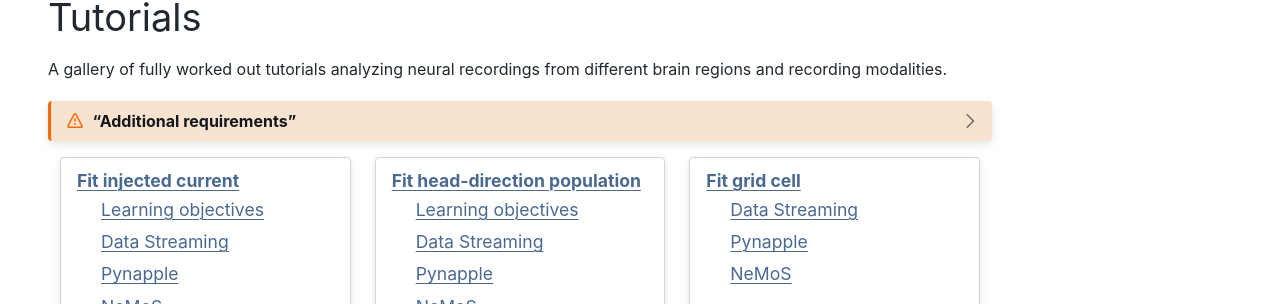
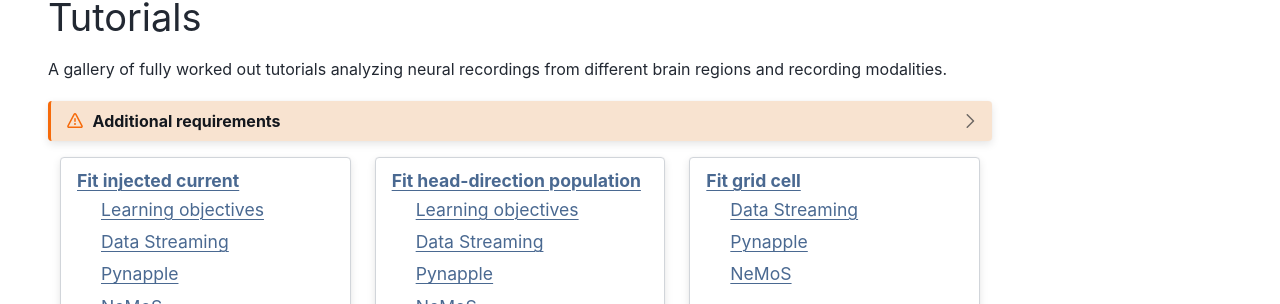
Before and after one commit to flatironinstitute/nemos, a Sphinx documentation site: the page built from docs/tutorials/README.md, in a window 1280 px wide and 1249 px high. Shown: the part 215-519 px from the top of the window. Built offline with Sphinx 7.4.7 and the PyData theme 0.15.4, drawn with Linux system fonts in a browser that asks for light colours.

Commit message:
removed "" on admonition title

```diff
--- a/docs/tutorials/README.md
+++ b/docs/tutorials/README.md
@@ -2,7 +2,7 @@
 
 A gallery of fully worked out tutorials analyzing neural recordings from different brain regions and recording modalities.
 
-:::{dropdown} "Additional requirements"
+:::{dropdown} Additional requirements
 :color: warning
 :icon: alert
 To run the tutorials, you may need to install some additional packages used for plotting and data fetching.
```
